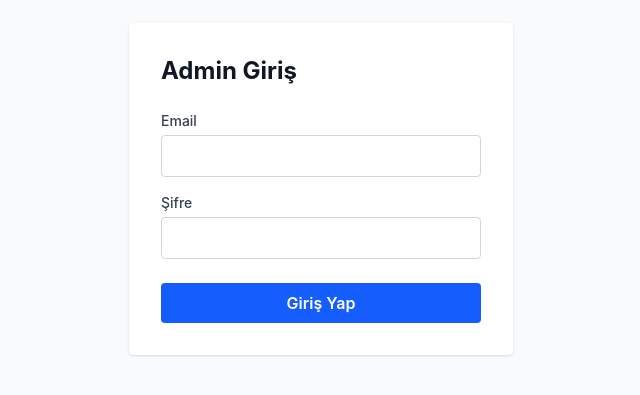
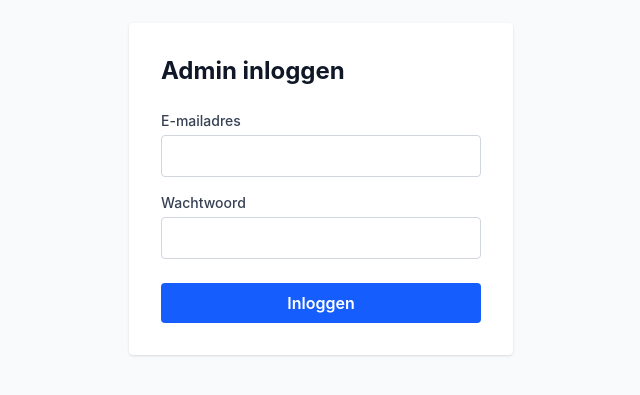
Before and after one commit to mehmet-zeytin/formulier, a React (Vite) app in the folder frontend/: page /admin/login in a window 1280 px wide. Shown: the part 211-606 px from the top of the page, without its empty margins (319-959 px from the left). Built offline with nearby package versions, Linux system fonts and the light colour scheme.

Commit message:
Edit LoginPage.tsx  changes Nederlans

```diff
--- a/frontend/src/pages/LoginPage.tsx
+++ b/frontend/src/pages/LoginPage.tsx
@@ -18,7 +18,7 @@ export default function LoginPage() {
       await login(email, password);
       navigate('/admin/werkorders');
     } catch (err: any) {
-      setError(err.response?.data?.message || 'Giriş başarısız');
+      setError(err.response?.data?.message || 'Inloggen mislukt');
     } finally {
       setLoading(false);
     }
@@ -27,11 +27,11 @@ export default function LoginPage() {
   return (
     <div className="min-h-screen bg-gray-50 flex items-center justify-center">
       <div className="max-w-sm w-full bg-white p-8 rounded shadow">
-        <h1 className="text-2xl font-bold text-gray-900 mb-6">Admin Giriş</h1>
+        <h1 className="text-2xl font-bold text-gray-900 mb-6">Admin inloggen</h1>
 
         <form onSubmit={handleSubmit}>
           <div className="mb-4">
-            <label className="block text-sm font-medium text-gray-700 mb-1">Email</label>
+            <label className="block text-sm font-medium text-gray-700 mb-1">E-mailadres</label>
             <input
               type="email"
               value={email}
@@ -42,7 +42,7 @@ export default function LoginPage() {
           </div>
 
           <div className="mb-6">
-            <label className="block text-sm font-medium text-gray-700 mb-1">Şifre</label>
+            <label className="block text-sm font-medium text-gray-700 mb-1">Wachtwoord</label>
             <input
               type="password"
               value={password}
@@ -61,7 +61,7 @@ export default function LoginPage() {
             disabled={loading}
             className="w-full bg-blue-600 hover:bg-blue-700 disabled:bg-gray-400 text-white font-semibold py-2 rounded"
           >
-            {loading ? 'Giriş yapılıyor...' : 'Giriş Yap'}
+            {loading ? 'Bezig met inloggen...' : 'Inloggen'}
           </button>
         </form>
       </div>
```
